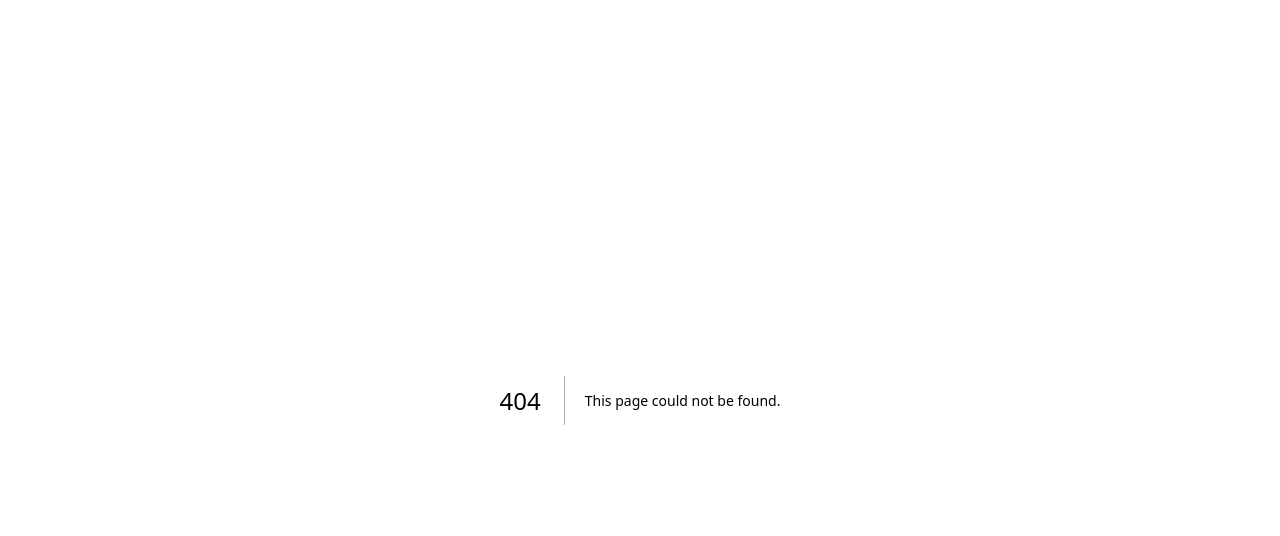
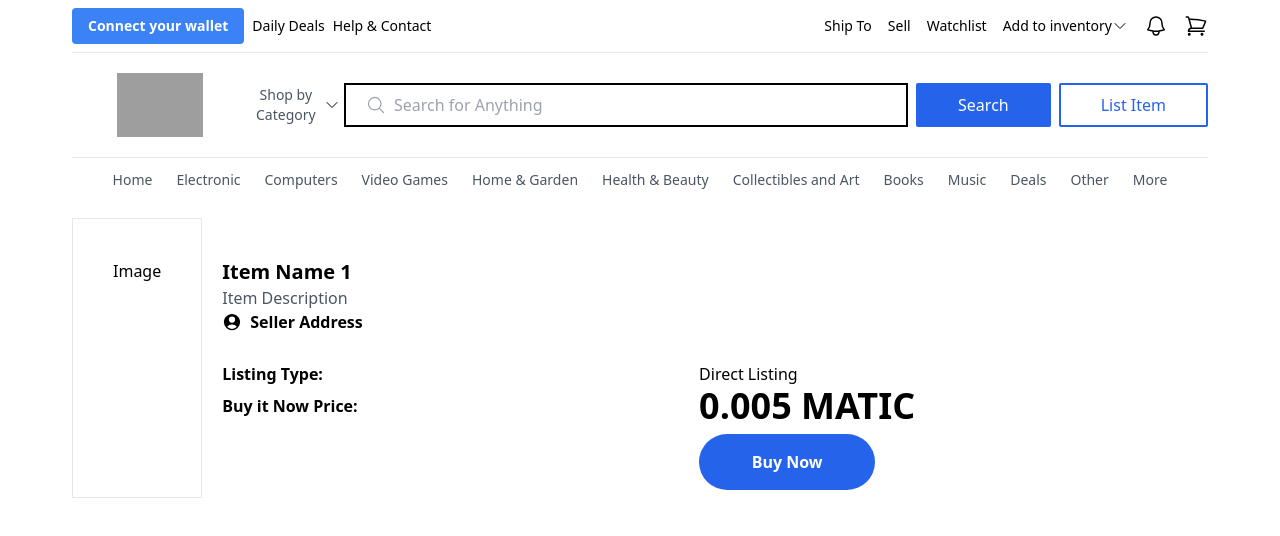
Before and after one commit to JasonXu0920/ShopSync, a Next.js app in the folder shopsync/: page /listing/1 in a window 1280 px wide. Before the commit this address had no page. Shown: the top 536 px of the page. Built offline with nearby package versions, Linux system fonts and the light colour scheme; grey boxes are pictures that could not be loaded.

Commit message:
Item listing page

```diff
--- a/shopsync/pages/create.tsx
+++ b/shopsync/pages/create.tsx
@@ -1,4 +1,5 @@
 import Header from '@/components/Header'
+import router from 'next/router';
 import React, { FormEvent, useState } from 'react'
 
 type Props = {}
@@ -7,7 +8,7 @@ function Create({}: Props) {
     const [selectedNft, setSelectNft] = useState<string>();
 
     const handleCreateListing = async (e:FormEvent<HTMLFormElement>) => {
-
+        router.push("/");
     }
   return (
     <div>
--- a/shopsync/pages/index.tsx
+++ b/shopsync/pages/index.tsx
@@ -2,11 +2,12 @@ import Image from 'next/image'
 import { Inter } from 'next/font/google'
 import Header from '@/components/Header'
 import { useState } from 'react'
+import Link from 'next/link'
 
 const inter = Inter({ subsets: ['latin'] })
-
+const listingId = 1;
 export default function Home() {
-  const [isLoading, setIsLoading] = useState(true);
+  const [isLoading, setIsLoading] = useState(false);
   return (
    <div className=''>
       <Header />
@@ -16,9 +17,25 @@ export default function Home() {
             Loading listings...
           </p>
         ) : (
-          <p className='text-center card'>
-            Loaded
-          </p>
+          <div className='grid grid-cols-1 sm:grid-cols-2 md:grid-cols-3 lg:grid-cols-4 gap-5 mx-auto'>
+            <Link href={`/listing/${listingId}`}>
+              <div className='flex flex-col card hover:scale-105 transition-all duration-150 ease-out'>
+                <div className='flex-1 flex flex-col pb-2 items-center'>
+                  image
+                </div>
+                <div className='pt-2 space-y-4'>
+                  <div>
+                    <h2 className='text-lg truncate'>Item 1</h2>
+                    <hr/>
+                    <p className='truncate text-sm text-gray-600 mt-2'>Item Description...</p>
+                  </div>
+                  <p>
+                    <span className='font-bold mr-1'>Item Value</span>
+                  </p>
+                </div>
+              </div>
+            </Link>
+          </div>
         )}
       </main>
    </div>
--- /dev/null
+++ b/shopsync/pages/listing/[listingid].tsx
@@ -0,0 +1,42 @@
+import Header from "@/components/Header";
+import { UserCircleIcon } from "@heroicons/react/24/solid";
+import { useRouter } from "next/router";
+import React from "react";
+
+function ListingPage(){
+    const router = useRouter();
+    const listingId = 1;
+    return(
+        <div>
+            <Header />
+
+            <main className="max-w-6xl mx-auto p-2 flex flex-col lg:flex-row space-y-10 space-x-5 pr-10">
+                <div className="p-10 border mx-auto lg:mx-0 max-w-md lg:max-w-xl">
+                    <p>Image</p>
+                </div>
+
+                <section className="flex-1 space-y-5 pb-20 lg:pb-0">
+                    <div>
+                        <h1 className="text-xl font-bold">Item Name 1</h1>
+                        <p className="text-gray-600">Item Description</p>
+                        <p className="flex items-center space-x-2 text-xs sm:text-base">
+                            <UserCircleIcon className="h-5"/>
+                            <span className="font-bold pr-5">Seller Address</span>
+                        </p>
+                    </div>
+
+                    <div className="grid grid-cols-2 items-center py-2">
+                        <p className="font-bold">Listing Type:</p>
+                        <p>Direct Listing</p>
+                        <p className="font-bold">Buy it Now Price:</p>
+                        <p className="text-4xl font-bold">0.005 MATIC</p>
+
+                        <button className="col-start-2 mt-2 bg-blue-600 font-bold text-white rounded-full w-44 py-4 px-10">Buy Now</button>
+                    </div>
+                </section>
+            </main>
+        </div>
+    );
+}
+
+export default ListingPage;
```
